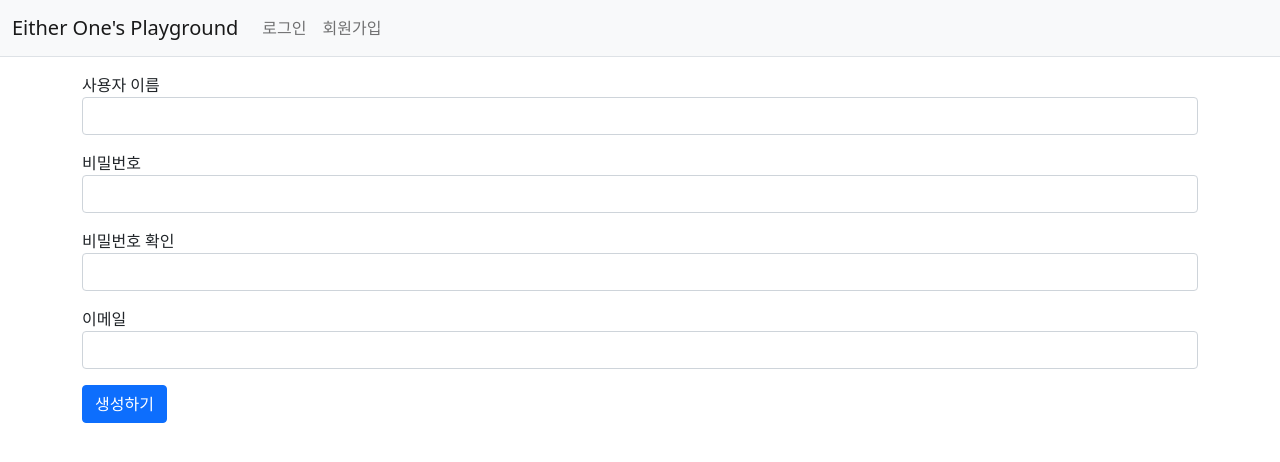
After one commit to CatsSaveTheWorld/Playground, a Django app: page /common/signup/ in a window 1280 px wide. The commit adds this page. Shown: the top 462 px of the page. Run offline with Django 3.2, Linux system fonts and the light colour scheme; parts of the project's set-up code (start-up, migrations or seed data) failed here and were passed over; some libraries are stand-ins or nearby versions.

Commit message:
add signup

```diff
--- /dev/null
+++ b/TEMPLATES/common/signup.html
@@ -0,0 +1,30 @@
+{% extends "base.html" %}
+{% block content %}
+<div class="container my-3">
+    <form method="post" action="{% url 'common:signup' %}">
+        {% csrf_token %}
+        {% include "form_errors.html" %}
+        <div class="mb-3">
+            <label for="username">사용자 이름</label>
+            <input type="text" class="form-control" name="username" id="username"
+                value="{{ form.username.value|default_if_none:''}}">
+        </div>
+        <div class="mb-3">
+            <label for="password1">비밀번호</label>
+            <input type="password" class="form-control" name="password1" id="password1"
+                value="{{ form.password1.value|default_if_none:'' }}">
+        </div>
+        <div class="mb-3">
+            <label for="password2">비밀번호 확인</label>
+            <input type="password" class="form-control" name="password2" id="password2"
+                value="{{ form.password2.value|default_if_none:'' }}">
+        </div>
+        <div class="mb-3">
+            <label for="email">이메일</label>
+            <input type="email" class="form-control" name="email" id="email"
+                value="{{ form.email.value|default_if_none:"" }}">
+        </div>
+        <button type="submit" class="btn btn-primary">생성하기</button>
+    </form>
+</div>
+{% endblock content %}
--- a/TEMPLATES/navbar.html
+++ b/TEMPLATES/navbar.html
@@ -20,7 +20,7 @@
                     {% endif %}
                 </li>
                 <li>
-                    {% if not user.is_authenticated() %}
+                    {% if not user.is_authenticated %}
                     <a class="nav-link" href="{% url 'common:signup' %}">회원가입</a>
                     {% endif %}
                 </li>
--- /dev/null
+++ b/common/forms.py
@@ -0,0 +1,11 @@
+from django import forms
+from django.contrib.auth.forms import UserCreationForm
+from django.contrib.auth.models import User
+
+
+class UserForm(UserCreationForm):
+    email = forms.EmailField(label="이메일")
+
+    class Meta:
+        model = User
+        fields = ("username", "password1", "password2", "email")
--- a/common/urls.py
+++ b/common/urls.py
@@ -1,4 +1,4 @@
-from django.urls import path, include
+from django.urls import path
 from django.contrib.auth import views as auth_views
 from . import views
 
@@ -7,5 +7,6 @@ app_name = "common"
 
 urlpatterns = [
     path("login/", auth_views.LoginView.as_view(template_name="common/login.html"), name="login"),
-    path("logout", views.logout_view, name='logout'),
+    path("logout/", views.logout_view, name='logout'),
+    path("signup/", views.signup, name='signup'),
 ]
--- a/common/views.py
+++ b/common/views.py
@@ -1,7 +1,22 @@
-from django.shortcuts import redirect
-from django.contrib.auth import logout
+from django.shortcuts import redirect, render
+from django.contrib.auth import authenticate, login, logout
+from common.forms import UserForm
 
 # Create your views here.
 def logout_view(request):
     logout(request)
     return redirect('index')
+
+def signup(request):
+    if request.method == "POST":
+        form = UserForm(request.POST)
+        if form.is_valid():
+            form.save()
+            username = form.cleaned_data.get('username')
+            raw_password = form.cleaned_data.get('password1')
+            user = authenticate(username=username, raw_password=raw_password) # 사용자 인증
+            login(request, user, backend="django.contrib.auth.backends.ModelBackend")
+            return redirect('index')
+    else:
+        form = UserForm()
+    return render(request, "common/signup.html", {'form' : form})
```
